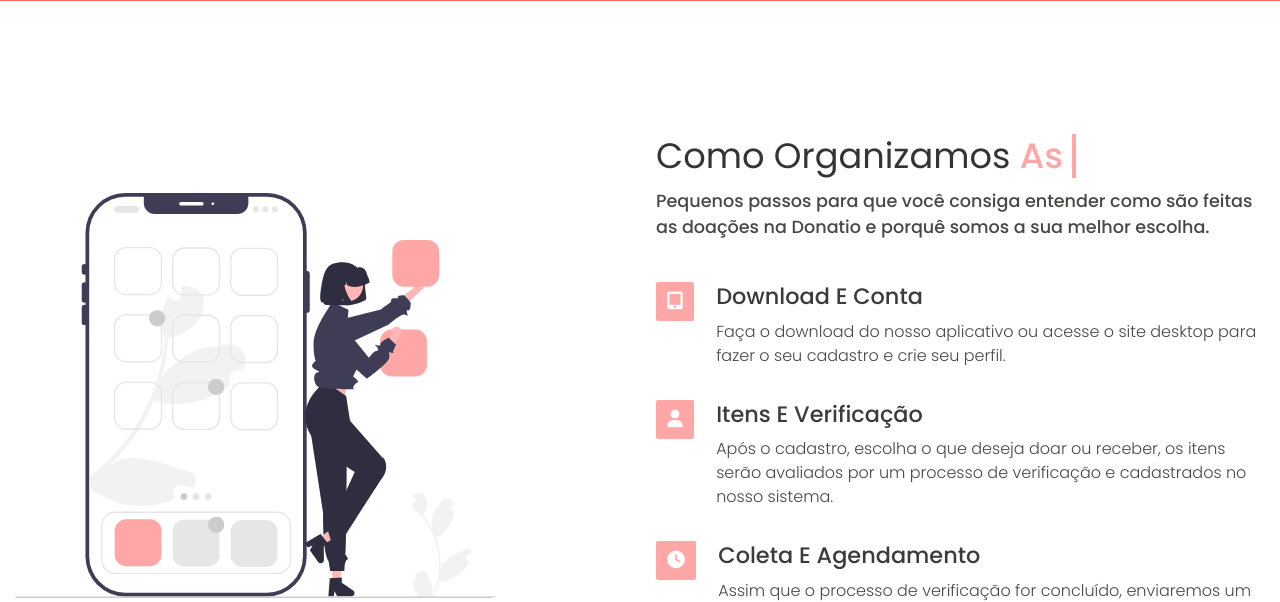
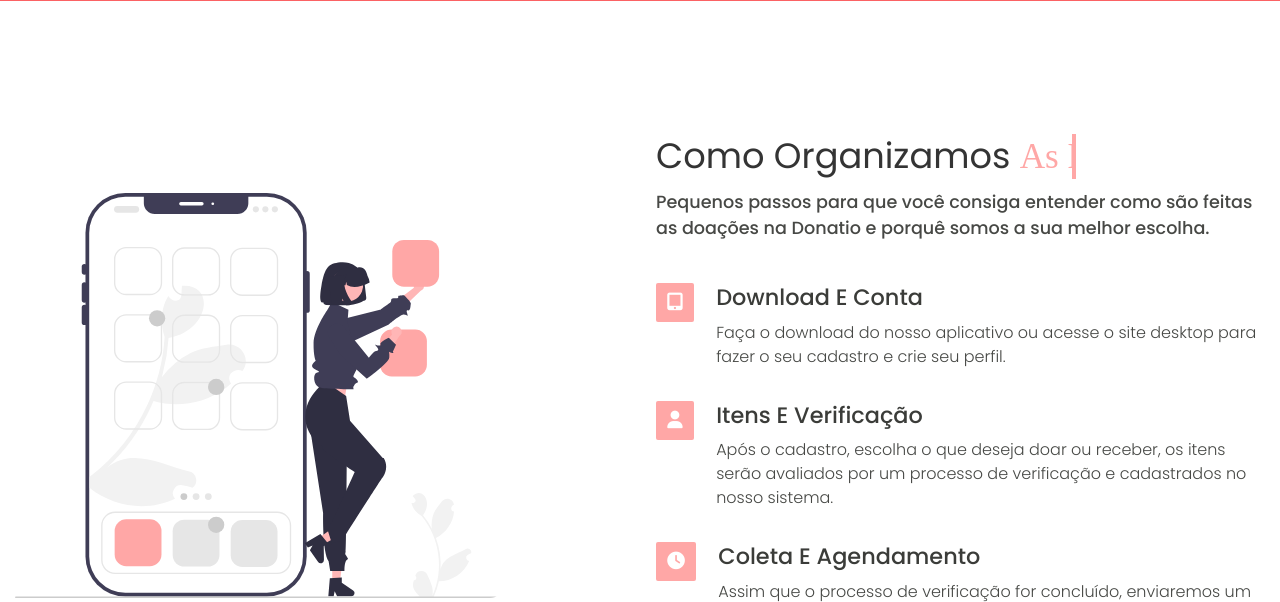
Before and after one commit to CamilleGFAlmeida/donatio, a PHP site: page / in a window 1280 px wide. Shown: the part 1643-2245 px from the top of the page. Run offline with PHP 8.4, Linux system fonts and the light colour scheme; some libraries are stand-ins or nearby versions; some web fonts are replaced.

Commit message:
nada alterado

```diff
--- a/site/prototipo/css/main.css
+++ b/site/prototipo/css/main.css
@@ -163,6 +163,7 @@ h1, h2, h3, h4, h5, h6{
 #title-text-about-us { /* ADD */
     color: var(--mount-meadow);
     font-weight: 500;
+    font-family: 'Super Funtime';
 }
 
 .text{
```
